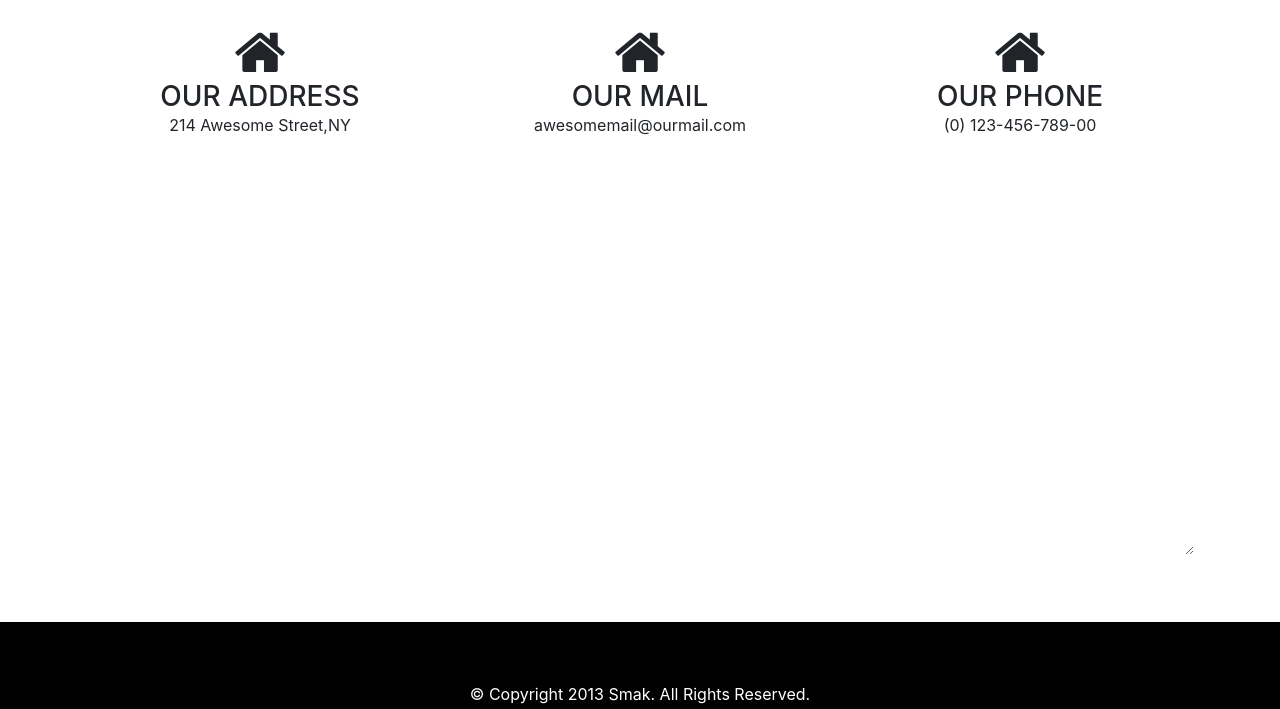
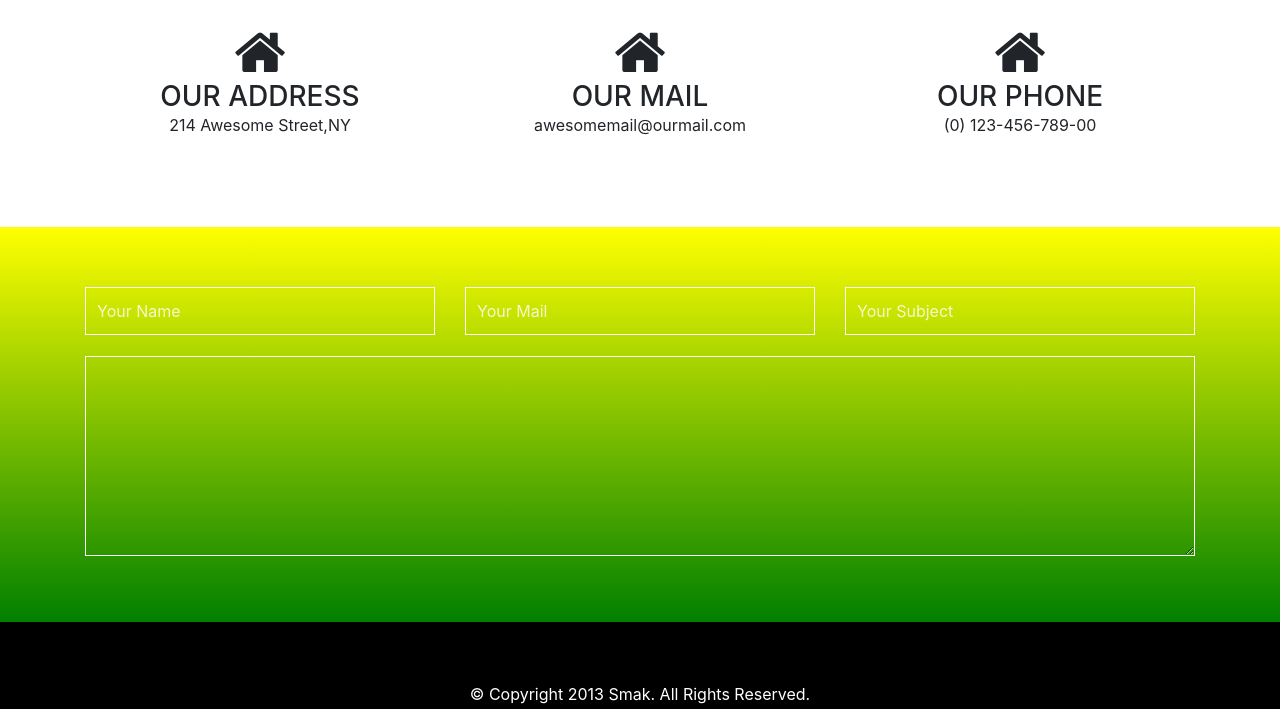
Before and after one commit to alorchokh/smak, a plain HTML site: page index.html in a window 1280 px wide. Shown: the part 5648-6357 px from the top of the page. Drawn offline with Linux system fonts and the light colour scheme.

Commit message:
bg color change

```diff
--- a/assets/css/style.css
+++ b/assets/css/style.css
@@ -494,7 +494,9 @@ section.our-team-main {
 .section-title-contact p {
     color: #fff;
 }
-
+section.contact-us-area.section-padding {
+    background: linear-gradient(yellow, green);
+}
 .contact-area {
     background-image: url(../img/header-image.jpg);
     background-repeat: no-repeat;
```
